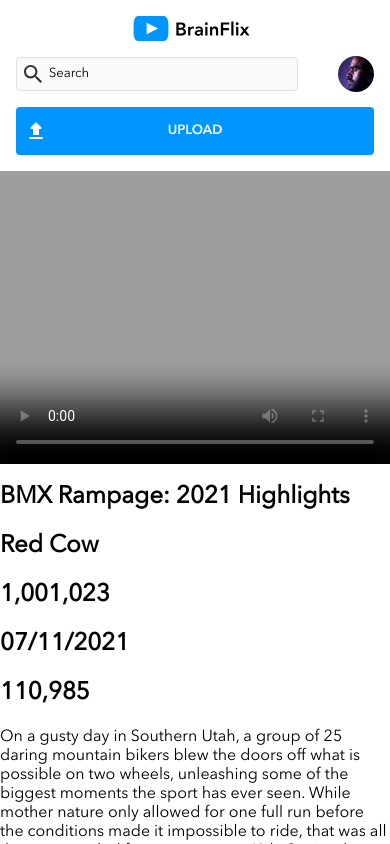
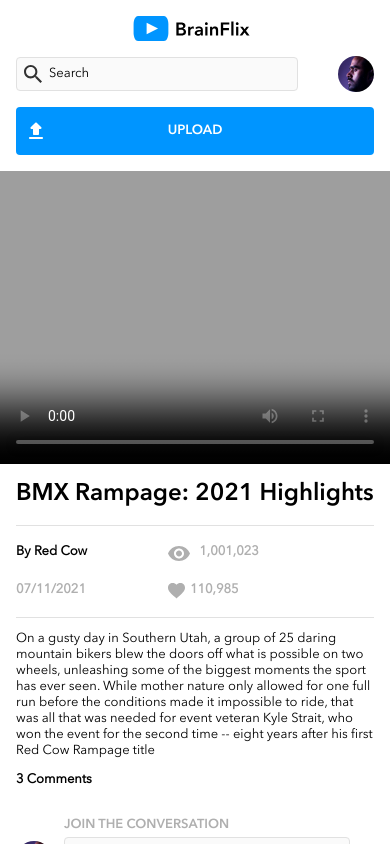
Before and after one commit to b0p1/sofia-rojo-BrainFlix, a React (Create React App) app: page / in a window 390 px wide. Shown: the top 844 px of the page. Built offline with nearby package versions, Linux system fonts and the light colour scheme.

Commit message:
add styles to video desc mobile

```diff
--- a/src/components/main/Main.js
+++ b/src/components/main/Main.js
@@ -17,9 +17,11 @@ function Main({ videoDetails, selectedVideo, setSelected }) {
           setSelected={setSelected}
         />
       </div>
+      <aside>
       <VideoBarAside videoDetails={videoDetails}
         selectedVideo={selectedVideo}
         setSelected={setSelected} />
+      </aside>
     </>
   );
 }
--- a/src/components/main/VideoSection/VideoDescription.js
+++ b/src/components/main/VideoSection/VideoDescription.js
@@ -1,3 +1,5 @@
+import "../../../styles/main/video-details.scss";
+
 function VideoDescription({ selectedVideo }) {
   return (
     <div className="video-section__description">
--- a/src/components/main/VideoSection/VideoDetails.js
+++ b/src/components/main/VideoSection/VideoDetails.js
@@ -1,20 +1,27 @@
 import VideoDescription from "./VideoDescription";
+import "../../../styles/main/video-details.scss";
+import ViewIcon from "../../../assets/icons/views.svg";
+import LikesIcon from "../../../assets/icons/likes.svg";
 
 function VideoDetails({ selectedVideo }) {
   //   console.log(selectedVideo);
 
   return (
     <div className="video-section__details">
-      <h1>{selectedVideo.title}</h1>
+      <h1 >{selectedVideo.title}</h1>
       <div className="video-section__data">
-        <h2 className="video-section__data__channel">
-          {selectedVideo.channel}
-        </h2>
-        <h2 className="video-section__data__views">{selectedVideo.views}</h2>
-        <h2 className="video-section__data__date">
-          {formatDate(new Date(selectedVideo.timestamp))}
-        </h2>
-        <h2 className="video-section__data__likes">{selectedVideo.likes}</h2>
+        <div className="video-section__top-row">
+          <h2 className="video-section__channel">By {selectedVideo.channel}</h2>
+          <img className="video-section__views-icon" src={ViewIcon}/>
+          <h2 className="video-section__views">{selectedVideo.views}</h2>
+        </div>
+        <div className="video-section__bottom-row">
+          <h2 className="video-section__date">
+            {formatDate(new Date(selectedVideo.timestamp))}
+          </h2>
+          <img className="video-section__likes-icon" src={LikesIcon}/>
+          <h2 className="video-section__likes">{selectedVideo.likes}</h2>
+        </div>
       </div>
       <VideoDescription selectedVideo={selectedVideo} />
     </div>
--- a/src/components/main/VideoSection/VideoSection.js
+++ b/src/components/main/VideoSection/VideoSection.js
@@ -1,5 +1,5 @@
 import VideoDetails from "./VideoDetails";
-
+import "../../../styles/main/video-details.scss";
 
 function VideoSection({ selectedVideo, setSelected }) {
   return (
--- /dev/null
+++ b/src/styles/main/video-details.scss
@@ -0,0 +1,62 @@
+@use "../partials/fonts" as *;
+@use "../partials/variables" as *;
+@use "../partials/mixins" as *;
+
+h1 {
+  font-family: $Ave-demi;
+  margin: 0;
+  padding-bottom: 1rem;
+}
+
+h3,
+h2 {
+  font-size: 0.813rem;
+}
+.video-section {
+  &__details {
+    padding: 1rem;
+    display: flex;
+    flex-direction: column;
+  }
+  &__data {
+    border-bottom: 1px solid $Mercury;
+    border-top: 1px solid $Mercury;
+    font-size: 0.813rem;
+  }
+  &__top-row {
+    display: flex;
+    flex-direction: row;
+    position: relative;
+    padding-top: .5rem;
+  }
+  &__views {
+    color: $Silver;
+    padding-left: 7rem;
+    &-icon{
+        position: absolute;
+        top: 1.25rem;
+        left:9.5rem;
+    }
+  }
+  &__bottom-row {
+    display: flex;
+    flex-direction: row;
+    position: relative;
+    padding-bottom: .5rem;
+  }
+  &__date {
+    color: $Silver;
+  }
+  &__likes {
+    color: $Silver;
+    padding-left: 6.5rem;
+    &-icon{
+        position: absolute;
+        top: .75rem;
+        left:9.5rem;
+    }
+  }
+  &__description {
+    font-size: 0.813rem;
+  }
+}
```
